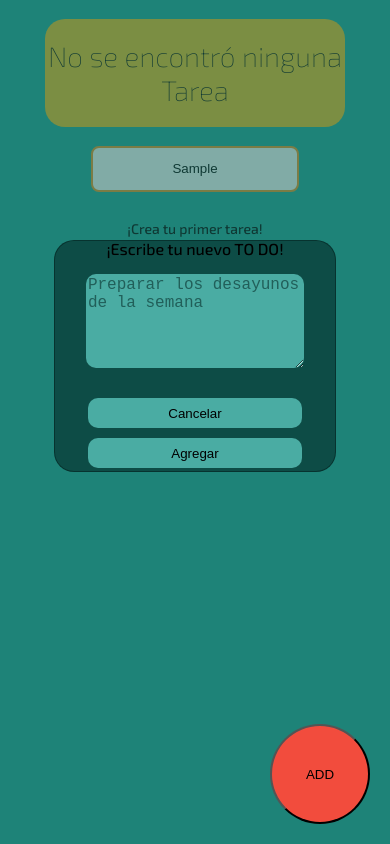
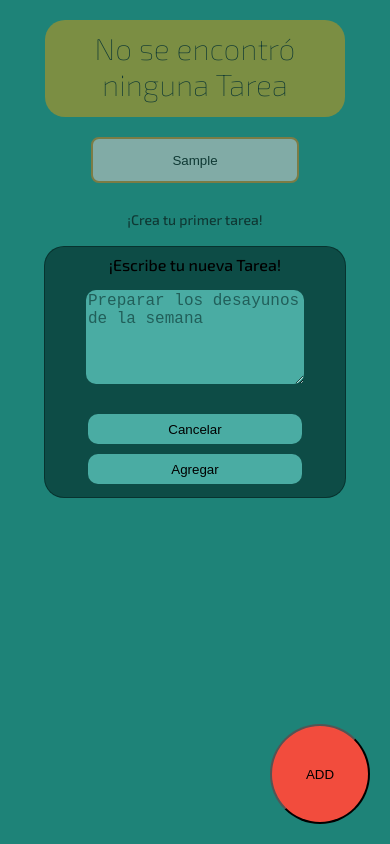
Before and after one commit to jrugarte/curso-react, a React app: page / in a window 390 px wide. Both pictures are taken after typing "Sample" into the empty fields and a click on the button "ADD". Built offline with nearby package versions, Linux system fonts and the light colour scheme.

Commit message:
stetics changes

```diff
--- a/src/emptycounter/emptycounter.css
+++ b/src/emptycounter/emptycounter.css
@@ -8,8 +8,8 @@
     text-align: center;
     background-color: #F2BE22;
     border-radius:20px ;
-    padding-top: 20px;
-    padding-bottom: 20px;
+    padding-top: 10px;
+    padding-bottom: 15px;
     width: 600px;
 }
 .empty-counter span{
@@ -19,7 +19,7 @@
 @media (max-width: 640px) {
 
     .empty-counter h1{
-        font-size: 28px;
+        font-size: 30px;
         font-weight:280;
         width: 300px;
     }
--- a/src/todoform/todoform.css
+++ b/src/todoform/todoform.css
@@ -10,6 +10,7 @@
     background-color: #02211e8d;
     border: 1px solid #03201d8d;
     border-radius: 20px;
+
 }
 .label-div {
     height: 30px;
@@ -54,6 +55,8 @@
     .form-div{
         width: 280px;
         height: 230px;
+        margin: 6px;
+        padding: 10px;
     }
     .form-div textarea{
         height: 90px;
--- a/src/todoform/todoform.js
+++ b/src/todoform/todoform.js
@@ -20,7 +20,7 @@ function TodoForm() {
     <div className="form-div">
       <form onSubmit={onSubmit}>
         <div className="label-div">
-          <label>¡Escribe tu nuevo TO DO!</label>
+          <label>¡Escribe tu nueva Tarea!</label>
         </div>
         <textarea
           placeholder="Preparar los desayunos de la semana"
```
